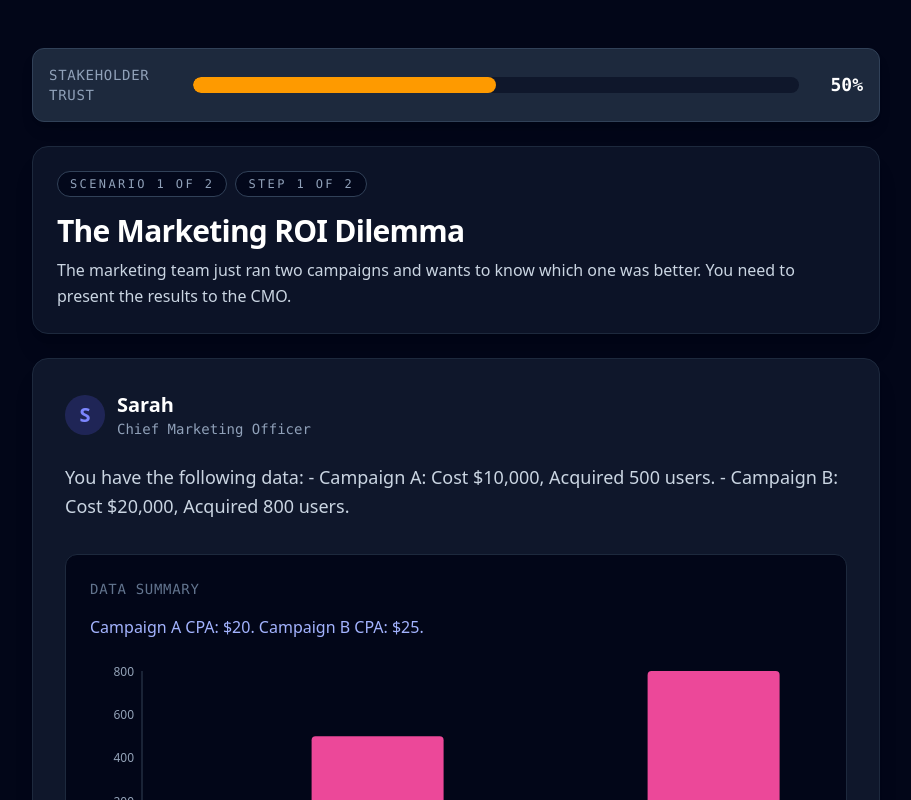
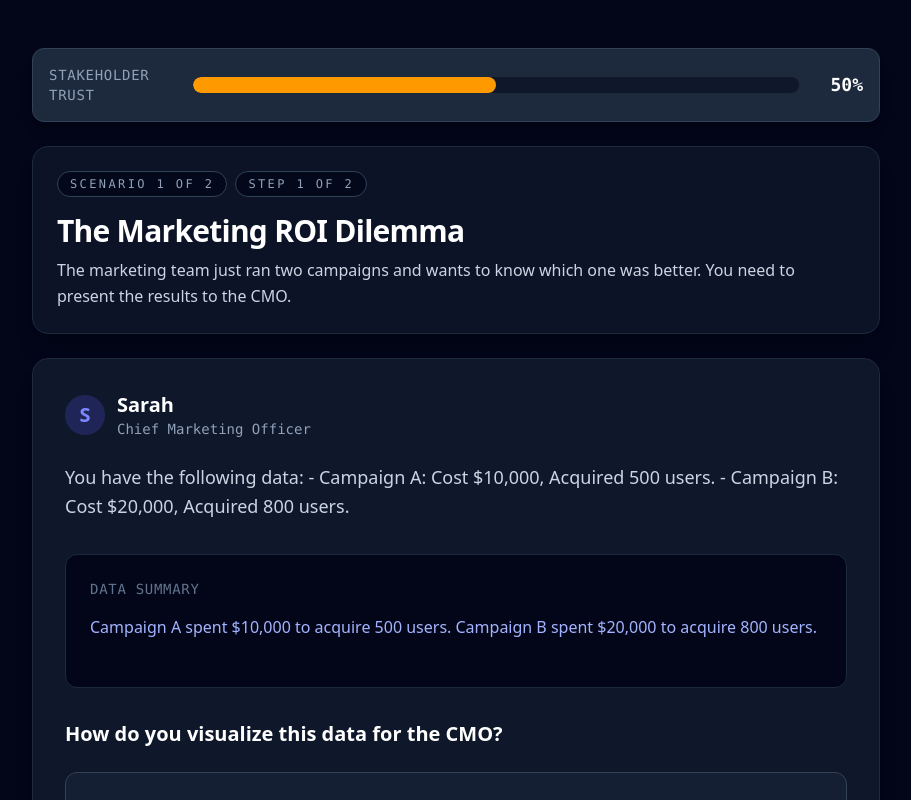
Before and after one commit to dhar174/Data-Storyteller-Quest, a React (Vite) app: page / in a window 1280 px wide. Both pictures are taken after a click on the button "START SIMULATION". Shown: the top 800 px of the page, without its empty margins (184-1095 px from the left). Built offline with nearby package versions, Linux system fonts and the light colour scheme.

Commit message:
fix: hide quiz answers before selection
Co-authored-by: dhar174 <5241499+dhar174@users.noreply.github.com>

```diff
--- a/src/App.tsx
+++ b/src/App.tsx
@@ -1,4 +1,4 @@
-import { type ReactNode, useEffect, useRef, useState } from 'react';
+import { type ElementType, type ReactNode, useEffect, useRef, useState } from 'react';
 import { GameState, BossEvaluation, ScenarioStepResult, ScenarioRecap } from './types';
 import { SCENARIOS } from './data/scenarios';
 import { evaluateBossResponse } from './services/geminiService';
@@ -97,7 +97,7 @@ function ContextPanel({
   className?: string;
   headingLevel?: 1 | 2 | 3 | 4 | 5 | 6;
 }) {
-  const HeadingTag = `h${headingLevel}` as keyof JSX.IntrinsicElements;
+  const HeadingTag = `h${headingLevel}` as ElementType;
 
   return (
     <div className={cn("bg-slate-900/80 rounded-2xl p-6 border border-slate-800 shadow-xl", className)}>
@@ -197,9 +197,13 @@ export default function App() {
   const totalScenarios = SCENARIOS.length;
   const totalStepsInScenario = currentScenario.steps.length;
   const hasRevealedAnalysis = showFeedback;
+  const currentDataSummary =
+    hasRevealedAnalysis && currentStep?.revealedDataSummary
+      ? currentStep.revealedDataSummary
+      : currentStep?.dataSummary;
 
   useEffect(() => {
-    if (gameState !== 'SCENARIO' || !currentStep?.chartData) {
+    if (gameState !== 'SCENARIO' || !currentStep?.chartData || !showFeedback) {
       setShowScenarioChart(false);
       return;
     }
@@ -213,7 +217,7 @@ export default function App() {
     return () => {
       window.clearTimeout(timeoutId);
     };
-  }, [currentStep?.id, currentStep?.chartData, gameState]);
+  }, [currentStep?.id, currentStep?.chartData, gameState, showFeedback]);
 
   const startGame = () => {
     setGameState('SCENARIO');
@@ -451,9 +455,9 @@ export default function App() {
 
                 <div className="bg-slate-950 rounded-xl p-4 sm:p-6 border border-slate-800 mb-8">
                   <h3 className="text-sm font-mono text-slate-500 mb-4 uppercase tracking-wider">Data Summary</h3>
-                  <p className="font-medium text-indigo-300 mb-6">{currentStep.dataSummary}</p>
+                  <p className="font-medium text-indigo-300 mb-6">{currentDataSummary}</p>
 
-                  {!showScenarioChart && currentStep.chartData && (
+                  {showFeedback && !showScenarioChart && currentStep.chartData && (
                     <div className="h-56 sm:h-64 w-full mt-4 rounded-lg border border-slate-800/80 bg-slate-900/40" />
                   )}
 
--- a/src/data/scenarios.ts
+++ b/src/data/scenarios.ts
@@ -12,7 +12,8 @@ export const SCENARIOS: Scenario[] = [
         id: 'step-1-viz',
         type: 'VISUALIZATION',
         context: 'You have the following data:\n- Campaign A: Cost $10,000, Acquired 500 users.\n- Campaign B: Cost $20,000, Acquired 800 users.',
-        dataSummary: 'Campaign A CPA: $20. Campaign B CPA: $25.',
+        dataSummary: 'Campaign A spent $10,000 to acquire 500 users. Campaign B spent $20,000 to acquire 800 users.',
+        revealedDataSummary: 'Campaign A acquired users more efficiently at $20 CPA versus $25 for Campaign B.',
         question: 'How do you visualize this data for the CMO?',
         choices: [
           {
@@ -47,7 +48,8 @@ export const SCENARIOS: Scenario[] = [
         id: 'step-2-narrative',
         type: 'NARRATIVE',
         context: 'Now that you have the right chart, you need a headline for your slide.',
-        dataSummary: 'Campaign A was more cost-effective.',
+        dataSummary: 'Pick a headline that highlights the most decision-useful takeaway for the CMO.',
+        revealedDataSummary: 'Campaign A was more cost-effective.',
         question: 'What is the most effective headline?',
         choices: [
           {
@@ -87,7 +89,8 @@ export const SCENARIOS: Scenario[] = [
         id: 'step-1-viz',
         type: 'VISUALIZATION',
         context: 'You found that retention drops dramatically on Day 3, especially for users who never completed the onboarding tutorial.',
-        dataSummary: 'Day 3 retention drops sharply for users who skip onboarding.',
+        dataSummary: 'Retention by day (%), completed onboarding vs. skipped onboarding: Day 1 95 vs. 80, Day 2 90 vs. 60, Day 3 85 vs. 20, Day 4 82 vs. 15, Day 5 80 vs. 10.',
+        revealedDataSummary: 'Day 3 retention drops sharply for users who skip onboarding.',
         question: 'What is the best way to show how retention diverges after onboarding is skipped?',
         choices: [
           {
@@ -125,7 +128,8 @@ export const SCENARIOS: Scenario[] = [
         id: 'step-2-narrative',
         type: 'NARRATIVE',
         context: 'You need to present this finding to the product team.',
-        dataSummary: 'Onboarding completion is strongly correlated with retention.',
+        dataSummary: 'Choose a recommendation that turns the retention pattern into a clear product action.',
+        revealedDataSummary: 'Onboarding completion is strongly correlated with retention.',
         question: 'How do you frame your recommendation?',
         choices: [
           {
--- a/src/types.ts
+++ b/src/types.ts
@@ -13,6 +13,7 @@ export interface ScenarioStep {
   type: 'VISUALIZATION' | 'NARRATIVE';
   context: string;
   dataSummary: string;
+  revealedDataSummary?: string;
   question: string;
   choices: Choice[];
   chartData?: any[];
```
